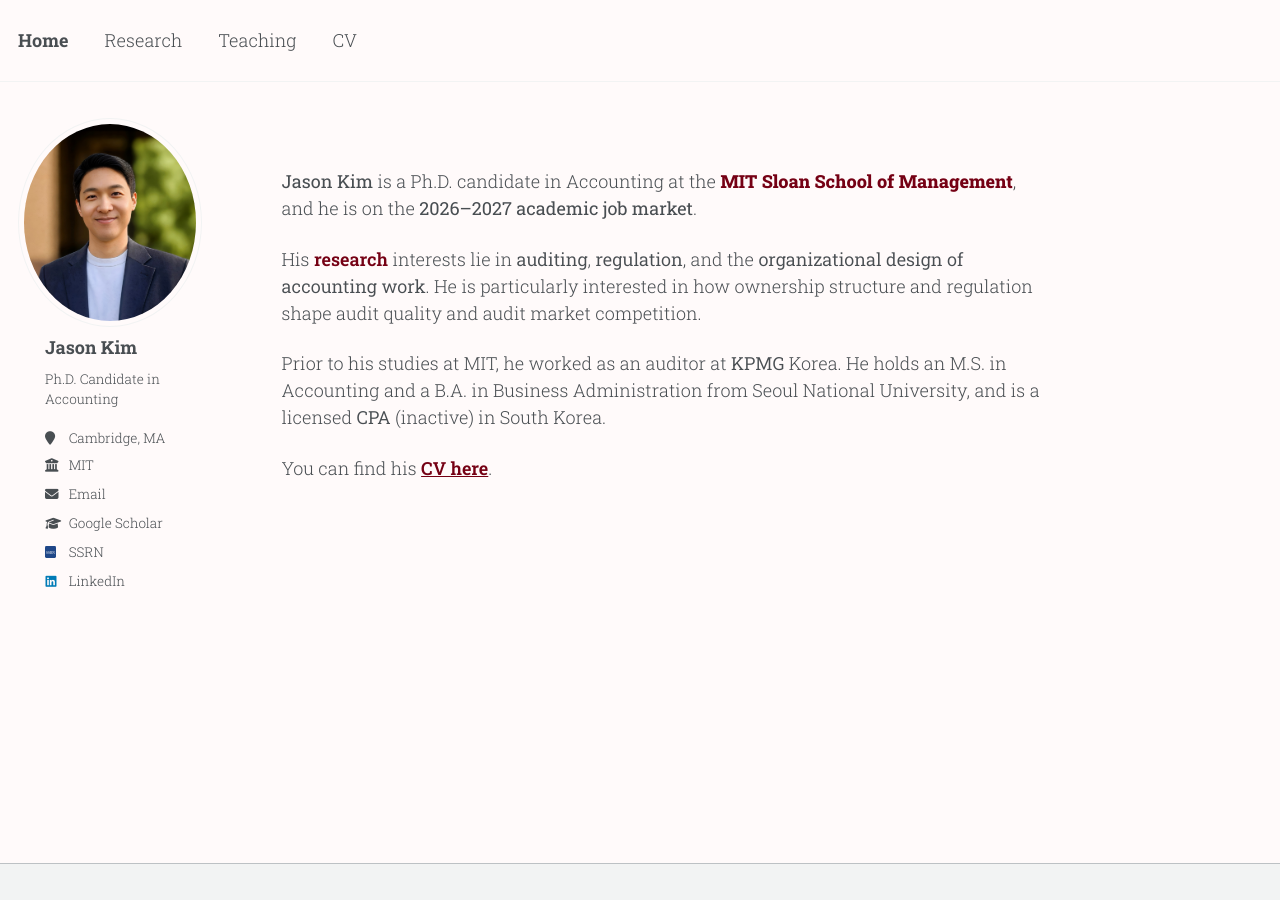
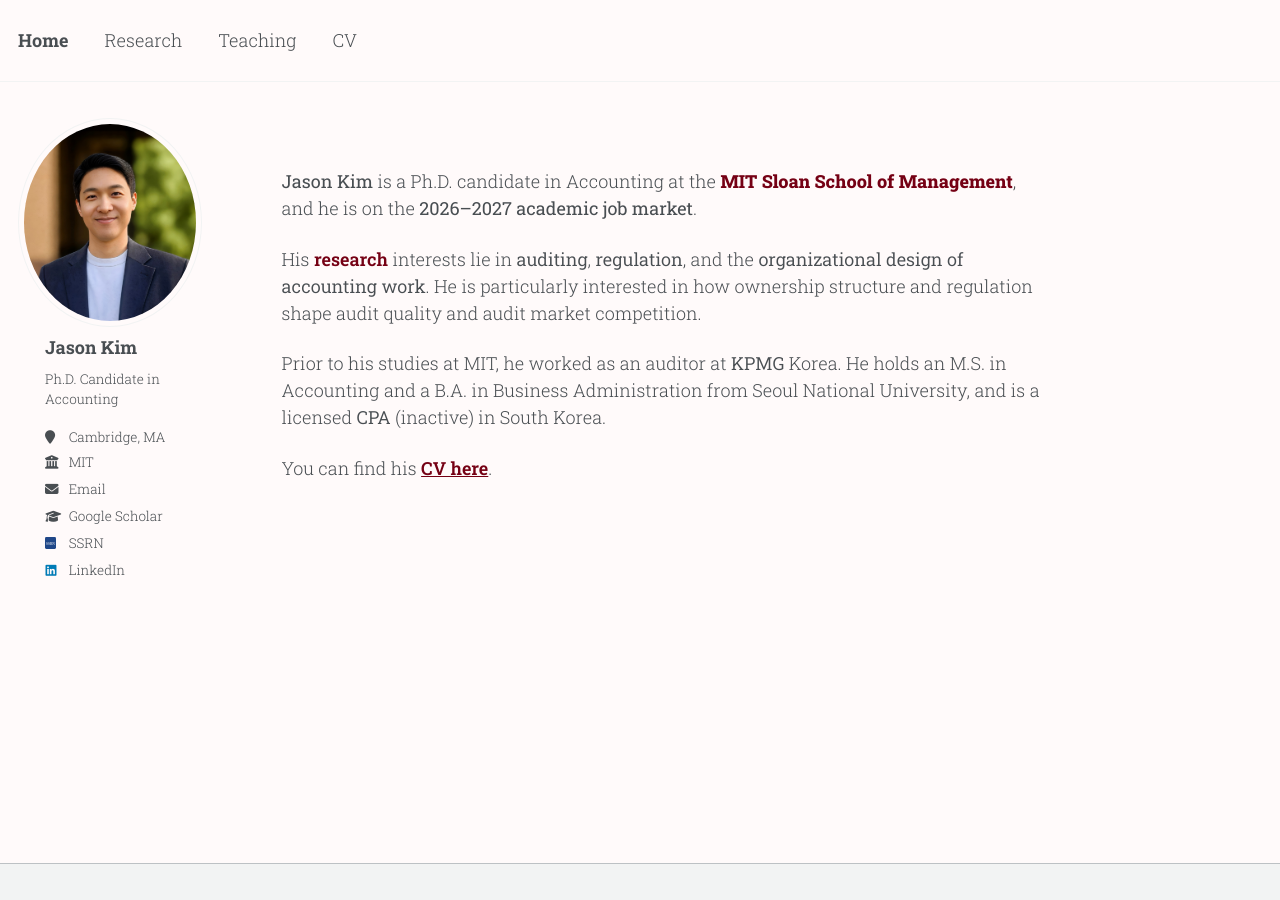
Before and after one commit to jgkim262/jgkim262.github.io, a Jekyll site: the page built from _pages/about.md, in a window 1280 px wide. Built offline with Jekyll 4.4.1, drawn with Linux system fonts in a browser that asks for light colours; a style sheet for code colours, icons or effects is not loaded.

Commit message:
Sidebar list rows at 0.8x spacing
Co-Authored-By: Claude Fable 5 <noreply@anthropic.com>

```diff
--- a/_sass/layout/_sidebar.scss
+++ b/_sass/layout/_sidebar.scss
@@ -323,12 +323,12 @@
 
   li {
     white-space: nowrap;
-    line-height: 1.35; // 0.9 x the sidebar's default 1.5, per Jason's taste
+    line-height: 1.2; // 0.8 x the sidebar's default 1.5, per Jason's taste
   }
 
   a {
     display: block;
-    margin-bottom: 4px; // was 5px; with the line-height above ~= 0.9x row pitch
+    margin-bottom: 3px; // was 5px; with the line-height above ~= 0.8x row pitch
     padding-right: 5px;
     padding-top: 2px;
     padding-bottom: 2px;
```
